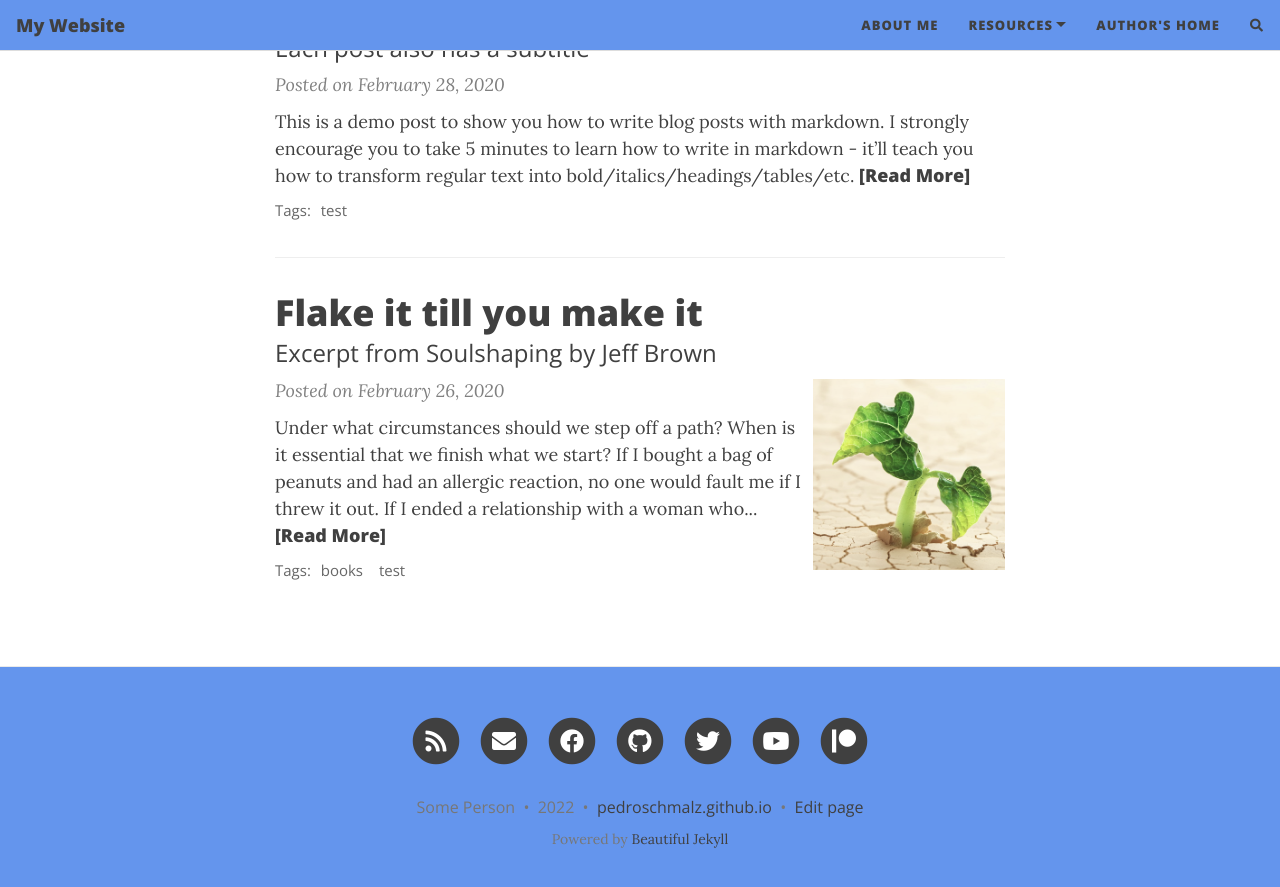
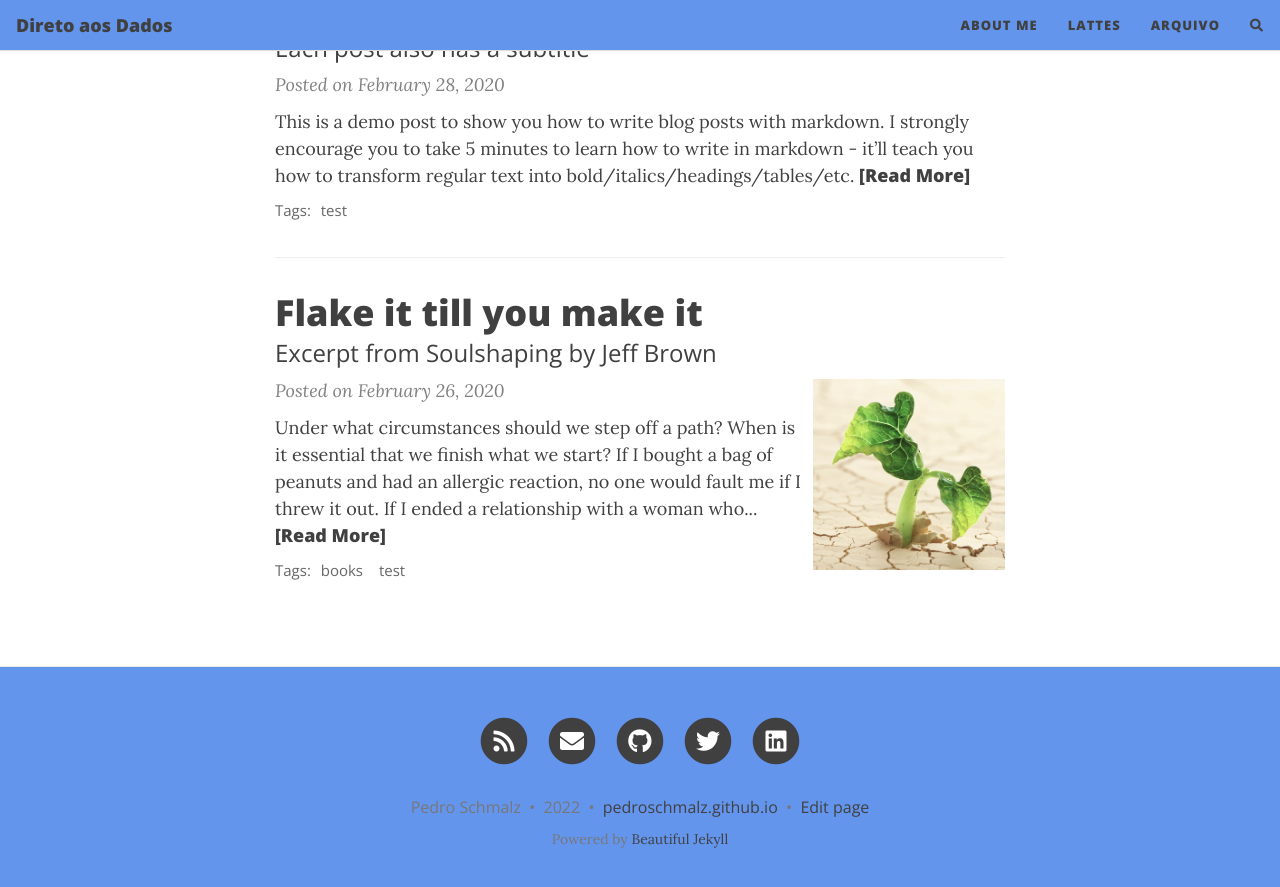
Before and after one commit to PedroSchmalz/pedroschmalz.github.io, a Jekyll site: the page built from index.html, in a window 1280 px wide and 900 px high, scrolled down 534 px. Shown: the top 887 px of the window. Built offline with Jekyll 4.4.1, drawn with Linux system fonts in a browser that asks for light colours; nearby versions of some CDN libraries; the list of posts is cut into pages by our own code; comment, search, counter and statistics services are not loaded.

Commit message:
Update _config.yml

```diff
--- a/_config.yml
+++ b/_config.yml
@@ -10,10 +10,10 @@
 ############################
 
 # Name of website
-title: My Website
+title: Direto aos Dados
 
 # Your name to show in the footer
-author: Some Person
+author: Pedro Schmalz
 
 ###############################################
 # --- List of links in the navigation bar --- #
@@ -21,10 +21,10 @@ author: Some Person
 
 navbar-links:
   About Me: "aboutme"
-  Resources:
-    - Beautiful Jekyll: "https://beautifuljekyll.com"
-    - Learn markdown: "https://www.markdowntutorial.com/"
-  Author's home: "https://deanattali.com"
+  Lattes: "http://lattes.cnpq.br/1854424638099951"
+  #  - Beautiful Jekyll: "https://beautifuljekyll.com"
+  #  - Learn markdown: "https://www.markdowntutorial.com/"
+  Arquivo: "archive"
 
 ################
 # --- Logo --- #
@@ -32,7 +32,7 @@ navbar-links:
 
 # Image to show in the navigation bar - works best with a square image
 # Remove this parameter if you don't want an image in the navbar
-avatar: "/assets/img/avatar-icon.png"
+avatar: "/assets/img/perfil-pedro.jpeg"
 
 # By default, the image is cut into a circle. You can disable this behaviour by setting 'round-avatar: false'
 round-avatar: true
@@ -49,16 +49,15 @@ round-avatar: true
 # Select the social network links that you want to show in the footer.
 # Uncomment the links you want to show and add your information to each one.
 social-network-links:
-  email: "someone@example.com"
+  email: "pedrosantanaschmalz@usp.br"
   rss: true  # remove this line if you don't want to show an RSS link at the bottom
-  facebook: deanattali
-  github: daattali
-  twitter: daattali
-  patreon: DeanAttali
-  youtube: c/daattali
+  github: PedroSchmalz
+  twitter: SchmalzPedro
+# patreon: DeanAttali
+# youtube: c/daattali
 #  medium: yourname
 #  reddit: yourname
-#  linkedin: daattali
+  linkedin: pedro-schmalz
 #  xing: yourname
 #  stackoverflow: "3943160/daattali"
 #  snapchat: deanat78
@@ -88,7 +87,7 @@ rss-description: This website is a virtual proof that I'm awesome
 # Select which social network share links to show in posts
 share-links-active:
   twitter: true
-  facebook: true
+  facebook: false
   linkedin: true
   vk: false
 
```
